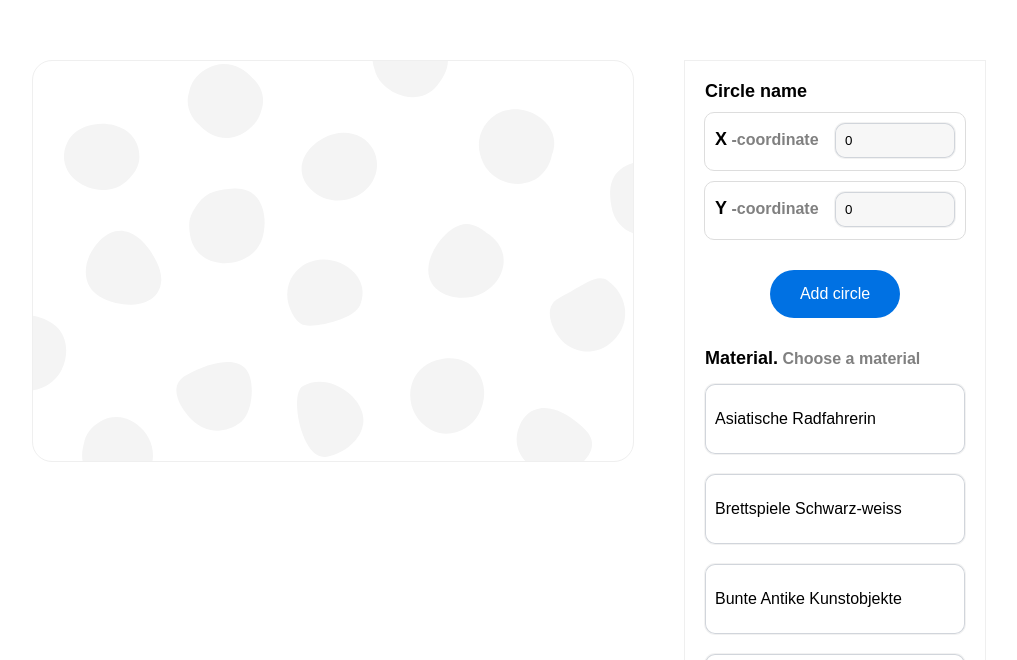
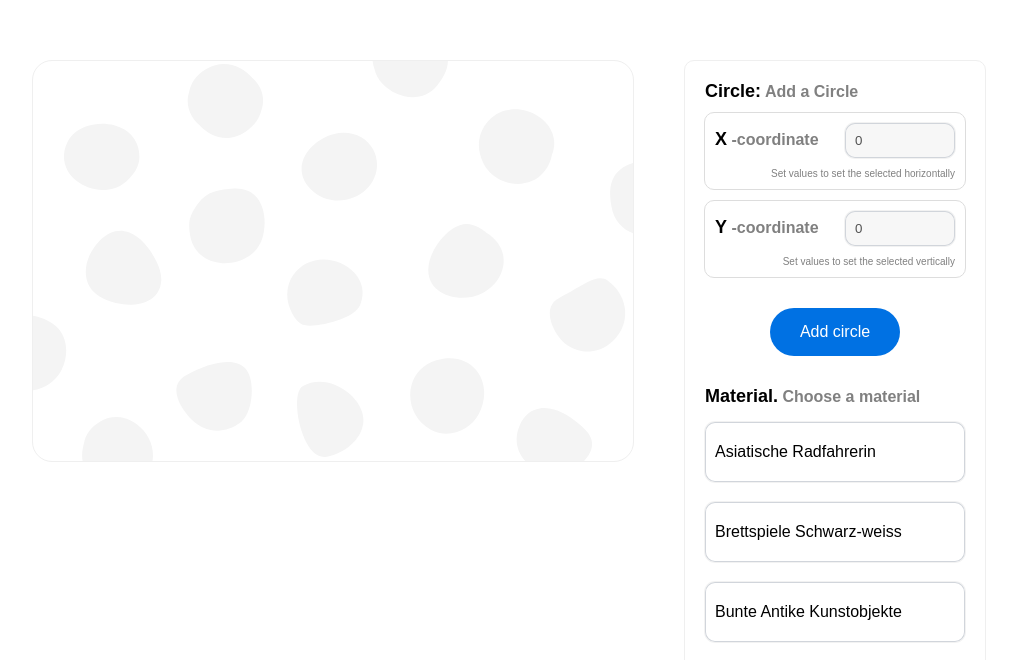
Before and after one commit to obisopulu/material-selector-ui, a React (Create React App) app: page / in a window 1280 px wide. Shown: the part 140-800 px from the top of the page, without its empty margins (131-1148 px from the left). Built offline with nearby package versions, Linux system fonts and the light colour scheme.

Commit message:
Design and functionality: 99% completed

```diff
--- a/src/App.css
+++ b/src/App.css
@@ -51,7 +51,7 @@ body {
   margin: 5px auto;
   display: flex;
   align-items: center;
-  height: 50px;
+  height: 40px;
   width: calc(100% - 20px);
   padding: 10px;
   box-shadow: rgba(0, 0, 0, 0.05) 0px 0px 0px 1px, rgb(209, 213, 219) 0px 0px 0px 1px inset;
@@ -66,6 +66,18 @@ body {
   color: #000000;
   font-weight: 500;
   box-shadow: rgba(3, 102, 214, 0.3) 0px 0px 0px 3px;
+}
+
+.hint{
+  border-radius: 10px;
+  margin: 5px auto;
+  display: flex;
+  align-items: center;
+  height: 50px;
+  width: calc(100% - 60px);
+  padding: 10px;
+  background: rgba(17, 17, 26, 0.05);
+  box-shadow: rgba(17, 17, 26, 0.05) 0px 1px 0px, rgba(17, 17, 26, 0.1) 0px 0px 8px;
 }
 
 .fade-out img {
@@ -98,6 +110,7 @@ body {
    padding-bottom: 20px;
    display: flex;
    flex-direction: column;
+   border-radius: 10px;
 }
 
 .coordinate-section{
@@ -113,6 +126,7 @@ body {
 }
 .coordinate-inputs{
   display: flex;
+  flex-direction: column;
   justify-content: space-between;
   align-items: first baseline;
   border: thin solid #DDD;
@@ -122,6 +136,11 @@ body {
 }
 
 .coordinate-label{
+  width: 100%;
+  display: flex;
+  flex-direction: row;
+  align-items: baseline;
+  justify-content: space-between;
   margin-bottom: 10px;
 }
 
@@ -132,7 +151,7 @@ body {
   background: #f7f7f7;
   padding: 10px;
   border-radius: 10px;
-  width: 100px;
+  width: 90px;
 }
 
 .input-section, .material-selection {
@@ -147,6 +166,19 @@ body {
 .text-secondary{
   color: gray;
   font-weight: 600;
+}
+
+.text-primary-2{
+  width: 100%;
+  font-size: 10px;
+  text-align: right;
+}
+
+.text-secondary-2{
+  width: 100%;
+  font-size: 10px;
+  color: gray;
+  text-align: right;
 }
 
 .m-2{
--- a/src/App.js
+++ b/src/App.js
@@ -11,7 +11,7 @@ const App = () => {
   const elementRef = useRef(null);
 
   const [circles, setCircles] = useState([]);
-  const [currentCircle, setCurrentCircle] = useState(0);
+  const [currentCircle, setCurrentCircle] = useState(null);
   const [material, setMaterial] = useState('');
   const [image, setImage] = useState(null);
   const [windowOffset, SetWindowOffset] = useState({ y: 0, x: 0 });
@@ -19,6 +19,9 @@ const App = () => {
   const [fade, setFade] = useState(false);
 
   const [resizeOffset, setResizeOffset] = useState({ top: 0, left: 0 });
+
+  const [currentValueX, setCurrentValueX] = useState(0);
+  const [currentValueY, setCurrentValueY] = useState(0);
 
   useEffect(() => {
     updatePosition();
@@ -59,6 +62,8 @@ const App = () => {
       setCircles(newCircles);
       setCurrentCircle(circles.length);
     }
+    setCurrentValueY(windowOffset.y + 200 - 10);
+    setCurrentValueX(windowOffset.x + 300 - 10);
   };
 
   const updateCircle = (index, x, y) => {
@@ -76,7 +81,8 @@ const App = () => {
         }
       }
     })
-
+    setCurrentValueY(y);
+    setCurrentValueX(x);
     newCircles[index] = !Collision ? { x: x, y: y } : circles[currentCircle];
     setCircles(newCircles);
   };
@@ -136,7 +142,8 @@ const App = () => {
     <div className="app">
       <ImageSection image={image} forUseRef={elementRef} fade={fade} />
       <div className="customization-section">
-        <CoordinatesInput circles={circles} addCircle={addCircle} updateCircle={updateCircle} currentCircle={currentCircle} />
+        <CoordinatesInput circles={circles} addCircle={addCircle} updateCircle={updateCircle} currentCircle={currentCircle} currentValueX={currentValueX} currentValueY={currentValueY} setCurrentValueX={setCurrentValueX} setCurrentValueY={setCurrentValueY} />
+        {/* <div className="hint"></div> */}
         <button onClick={addCircle}>Add circle</button>
         <MaterialSelection selectMaterial={handleMaterialSelect} materials={materials} material={material} />
         <button onClick={hanndlePrintOut}>Console log data</button>
--- a/src/components/Circle.js
+++ b/src/components/Circle.js
@@ -12,13 +12,13 @@ const Circle = ({x, y, updateCircle, id, setCurrentCircle, currentCircle, window
   }, [windowOffset, resizeOffset])
 
   const handleDrag = (e) => {
+    setCurrentCircle(id)
     const scrollTop = window.scrollY;
     const scrollLeft = window.scrollX;
     const newX = e.clientX - 10 + scrollLeft;
     const newY = e.clientY - 10 + scrollTop;
 
     updateCircle(currentCircle, newX, newY);
-    setCurrentCircle(id)
   };
 
   return (
--- a/src/components/CoordinatesInput.js
+++ b/src/components/CoordinatesInput.js
@@ -1,29 +1,51 @@
-const CoordinatesInput = ({ circles, updateCircle, currentCircle }) => {
+const CoordinatesInput = ({ circles, updateCircle, currentCircle, currentValueX, currentValueY, setCurrentValueX, setCurrentValueY }) => {
+
+/*   useEffect(() => {
+    updateCircle(currentCircle, currentValueX, currentValueY);
+  }, [currentCircle, currentValueX, currentValueY]); */
 
   const handleInputX = (e) => {
-    updateCircle(currentCircle, Number(e.target.value), circles[currentCircle].y);
+    updateCircle(currentCircle, currentValueX, circles[currentCircle].y)
   };
 
   const handleInputY = (e) => {
-    updateCircle(currentCircle, circles[currentCircle].x, Number(e.target.value));
+    updateCircle(currentCircle, circles[currentCircle].x, currentValueY);
+  };
+
+  const handleOnChangeX = (e) => {
+    setCurrentValueX(Number(e.target.value))
+  };
+
+  const handleOnChangeY = (e) => {
+    setCurrentValueY(Number(e.target.value))
   };
 
   return (
     <div className='coordinate-section'>
-      <span className='text-primary'>Circle name</span>
+      <span className='text-primary'>Circle:</span>
+      <span className='text-secondary'>{circles.length ? currentCircle + 1 : ' Add a Circle'}</span>
 
       <div className='coordinates'>
         <div className='coordinate-inputs'>
           <div className='coordinate-label'>
-            <span className='text-primary'>X</span><span className='text-secondary'> -coordinate</span>
+            <div>
+              <span className='text-primary'>X</span><span className='text-secondary'> -coordinate</span>
+            </div>
+            <input type="number" disabled={currentCircle === null} value={currentValueX} className='coordinate-input' onBlur={handleInputX} onInput={handleOnChangeX} onKeyDown={(e) => e.key === 'Enter' && handleInputX(e)} />
           </div>
-          <input type="number" value={circles[currentCircle]?.x || 0} className='coordinate-input' onInput={handleInputX}  />
+          <div className='text-secondary-2'>
+            Set values to set the selected horizontally
+          </div>
         </div>
         <div className='coordinate-inputs'>
           <div className='coordinate-label'>
-            <span className='text-primary'>Y</span><span className='text-secondary'> -coordinate</span>
+            <div>
+              <span className='text-primary'>Y</span><span className='text-secondary'> -coordinate</span>
+            </div>
+            <input type="number" disabled={currentCircle === null} value={currentValueY} className='coordinate-input' onBlur={handleInputY} onInput={handleOnChangeY} onKeyDown={(e) => e.key === 'Enter' && handleInputY(e)} />          </div>
+          <div className='text-secondary-2'>
+            Set values to set the selected vertically
           </div>
-          <input type="number" value={circles[currentCircle]?.y || 0} className='coordinate-input' onInput={handleInputY}  />
         </div>
       </div>
 
```
